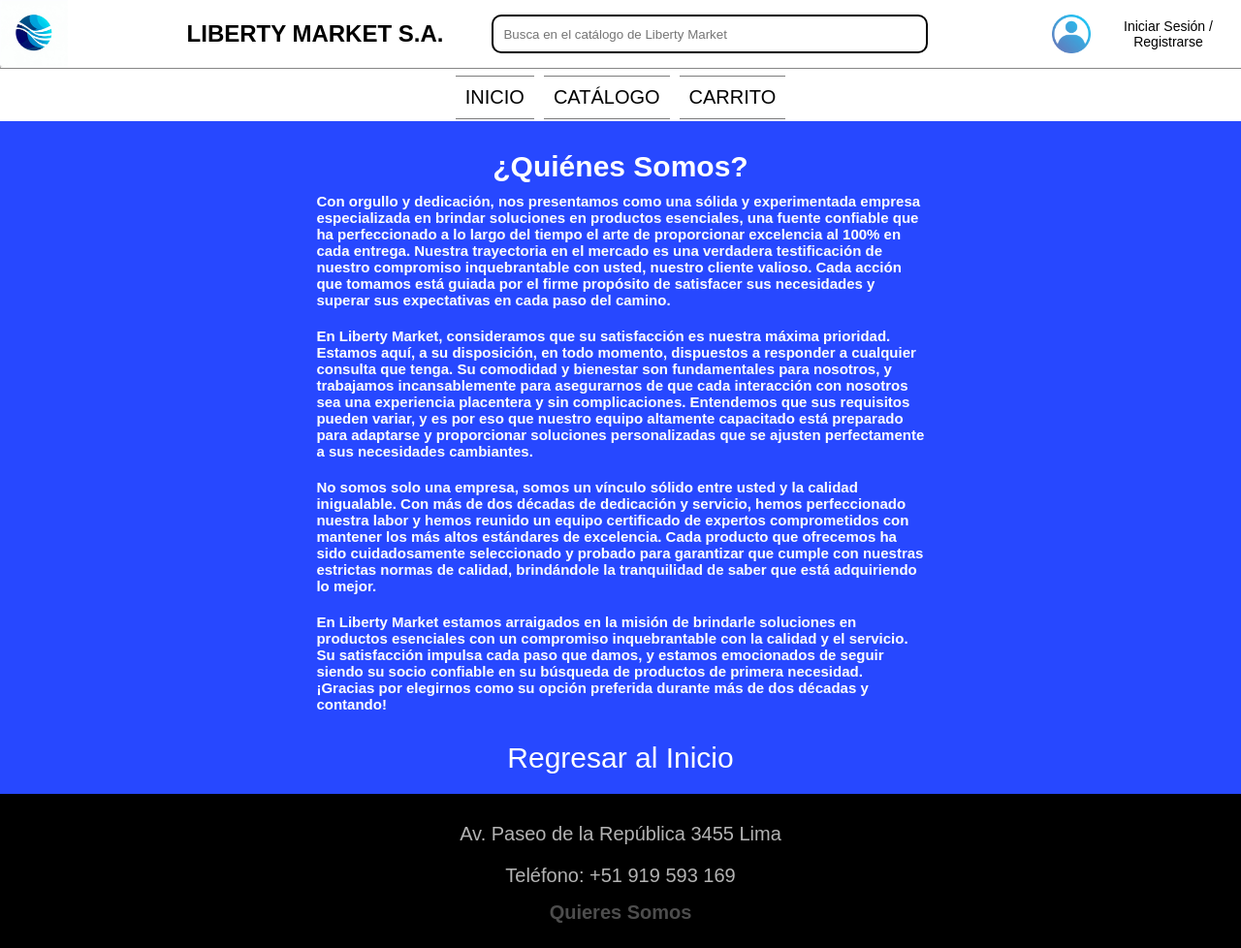
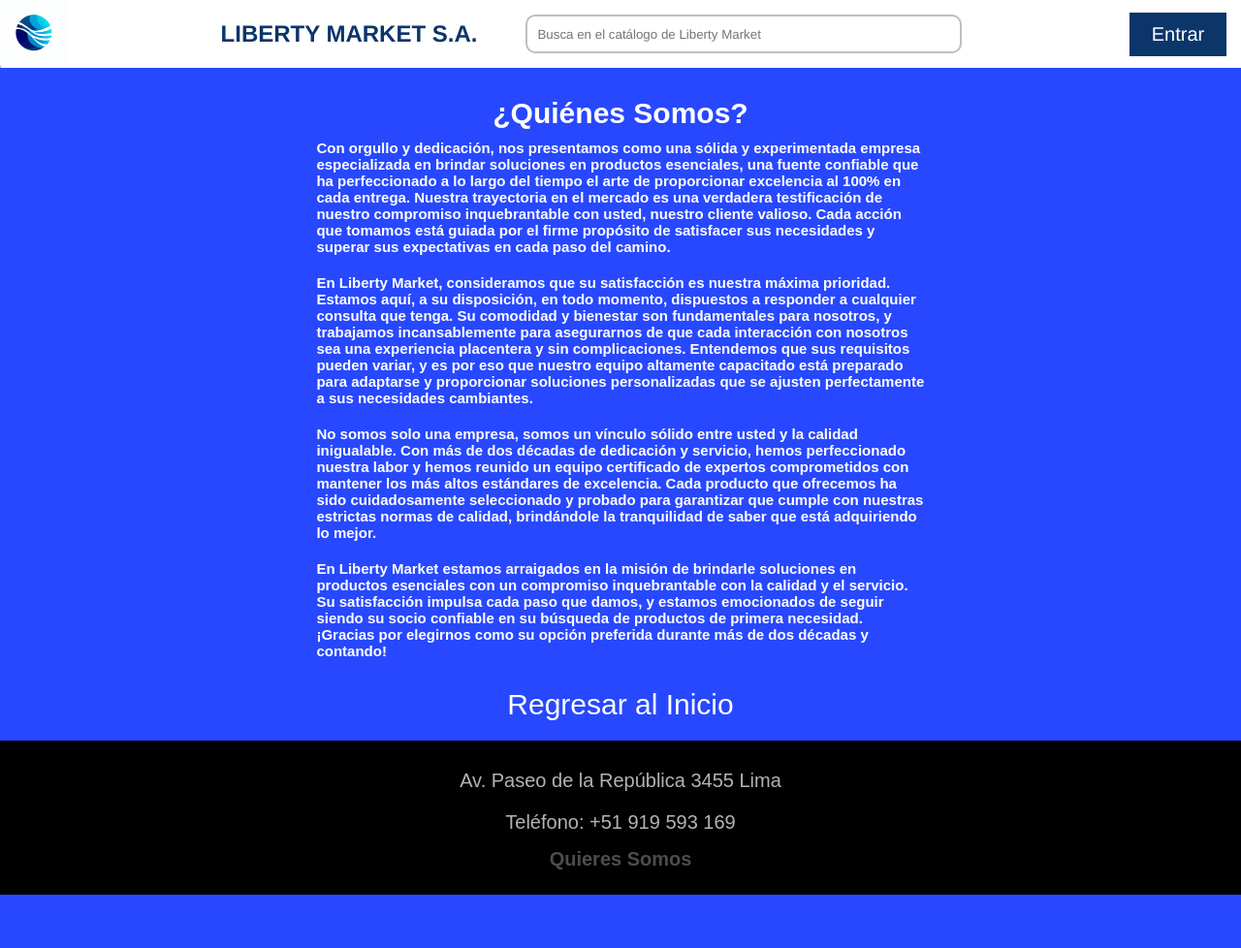
Before and after one commit to ELEyder/moda-luz-web, a PHP site: page /pages/nosotros.php in a window 1280 px wide. Shown: the whole page at 97% size. After the commit the page ends 923 px from the top, so only its background shows below. Run offline with PHP 8.4, Linux system fonts and the light colour scheme.

Commit message:
Header Terminado (No Sesión)

```diff
--- a/funciones/funciones.php
+++ b/funciones/funciones.php
@@ -15,7 +15,7 @@ function fnMostrarCabecera($origen = ""){
 	session_start();
 	if (!isset($_SESSION['nombre'])){
 		$texto = 	'<a class="perfil" href="'.$rutaPages.'formulario.php">
-					<p class="perfil">Iniciar Sesión / Registrarse</p>
+					<button class="perfil">Entrar</button>
 					</a>';
 	} else {
 		$texto = 	'<a class="perfil" href="'.$rutaPages.'cerrar.php">
@@ -29,22 +29,15 @@ function fnMostrarCabecera($origen = ""){
 					<img class="logo" src="'. $rutaImg .'logo.png">
 				</div>
 				<div class = "busqueda">
-            		<h1>LIBERTY MARKET S.A.</h1> <input class="buscador" type="text" placeholder="Busca en el catálogo de Liberty Market" name="busqueda">
+            		<h1>LIBERTY MARKET S.A.</h1>
+					<input class="buscador" type="text" placeholder="Busca en el catálogo de Liberty Market" name="busqueda">
         		</div>
 				<div class="perfil">
-					<div class="imagen">
-						<img class="perfil" src="' . $rutaImg . 'perfil.png">
-					</div>
-					<div class="texto">'
+					<div class="texto-perfil">'
 					. $texto .
 					'</div>
 				</div>
         	</section>
-			<nav class="botones">
-				<a href="' . $rutaIndex . 'index.php"><button class="boton" >INICIO</button></a>
-                <a href="' . $rutaPages . 'catalogo.php"><button class="boton" >CATÁLOGO</button></a>
-				<a href="' . $rutaPages . 'carrito.php"><button class="boton" >CARRITO</button></a>
-            </nav>
 		</header>
 	';
 }
--- a/pages/catalogo.php
+++ b/pages/catalogo.php
@@ -32,8 +32,10 @@
                 $img = "../img/" . $imagen . ".png";
                 echo '<a class="producto" href="detalles.php?id='. $id .'"><div class="producto">
                 <img class="producto" src="'.$img.'" alt="'.$imagen.'">
-                <h1 class="producto">'.$nombre.'</h1>
-                <p class="producto">Precio: S/.'.$precio.'</p>
+                <div class="texto">
+                    <h1 class="producto">'.$nombre.'</h1>
+                    <p class="producto">Precio: S/.'.$precio.'</p>
+                </div>
             </div></a>';
             }
             ?>
--- a/styles/style.css
+++ b/styles/style.css
@@ -1,6 +1,7 @@
 body {
-    background-color: white;
+    background-color: #e6e6e6;
     margin: 0px;
+    font-family: 'Franklin Gothic Medium', 'Arial Narrow', Arial, sans-serif;
 }
 /* ---------------------------------------------------------------- CABECERA ------------------------------------------------------*/
 header.contenido{
@@ -27,7 +28,7 @@ img.logo {
     width: 70px;
     height: 70px;
 }
-/* Contenedor busqueda */
+/*----------------- Contenedor busqueda -----------------*/
 div.busqueda {
     width: 100%;
     display: flex;
@@ -40,39 +41,39 @@ input.buscador{
     width: 450px;
     height: 40px;
     padding: 10px;
-    border: solid 2px black;
+    border: solid 2px #bebebe !important;
     border-radius: 10px;
+    outline: none;
+    font-family: 'Franklin Gothic Medium', 'Arial Narrow', Arial, sans-serif;
+}
+input.buscador:focus{
+    border: solid 2px #0C356A !important;
 }
 .nombre h1{
     font-family: Arial, Helvetica, sans-serif;
     margin-right: 50px;
+    color: #0C356A;
+    font-family: 'Franklin Gothic Medium', 'Arial Narrow', Arial, sans-serif;
 }
-/* Contenedor PERFIL */
+/*--------------  Contenedor PERFIL --------------- */
 div.perfil{
-    width: 200px;
+    width: 130px;
     height: 70px;
     display: flex;
     flex-direction: row;
     justify-content: center;
     align-items: center;
 }
-div.imagen {
-    width: 50px;
-    height: 70px;
-    display: flex;
-    justify-content: center;
-    align-items: center;
-}
-div.texto {
-    width: 150px;
+div.texto-perfil {
+    width: 130px;
     height: 70px;
     display: flex;
     justify-content: center;
     align-items: center;
 }
 img.perfil{
-    width: 40px;
-    height: 40px;
+    width: 45px;
+    height: 45px;
 }
 a.perfil{
     text-decoration: none;
@@ -80,9 +81,20 @@ a.perfil{
     color: black;
     text-align: center;
 }
-p.perfil {
+button.perfil {
     margin: 0px;
-    font-size: 14px;
+    font-size: 20px;
+    font-family: 'Franklin Gothic Medium', 'Arial Narrow', Arial, sans-serif;
+    width: 100px;
+    height: 45px;
+    background-color: #0C356A;
+    color: white;
+    border: 0px;
+    transition: 300ms;
+}
+button.perfil:hover {
+    background-color: #40F8FF;
+    color: black;
 }
 /* Navegacion Botones  */
 nav.botones {
@@ -124,15 +136,13 @@ main.contenido {
     font-size: 25px;
     font-family: Arial, Helvetica, sans-serif;
     text-align: center;
-    padding: 40px;
 }
 
 img.market {
     width: 100%;
-    max-width: 1000px;
-    border-radius: 50px;
-    margin: 50px;
-    border: 10px solid white;
+    height: 300px;
+    background-repeat: no-repeat;
+    object-fit: cover;
 }
 p {
     margin-bottom: 0px;
```
Also changed, not shown: index.php (+26 -5 lines), styles/catalogo.css (+23 -14 lines), img/fondo.gif (added), img/perfil.png (deleted), img/perfil.svg (added).
